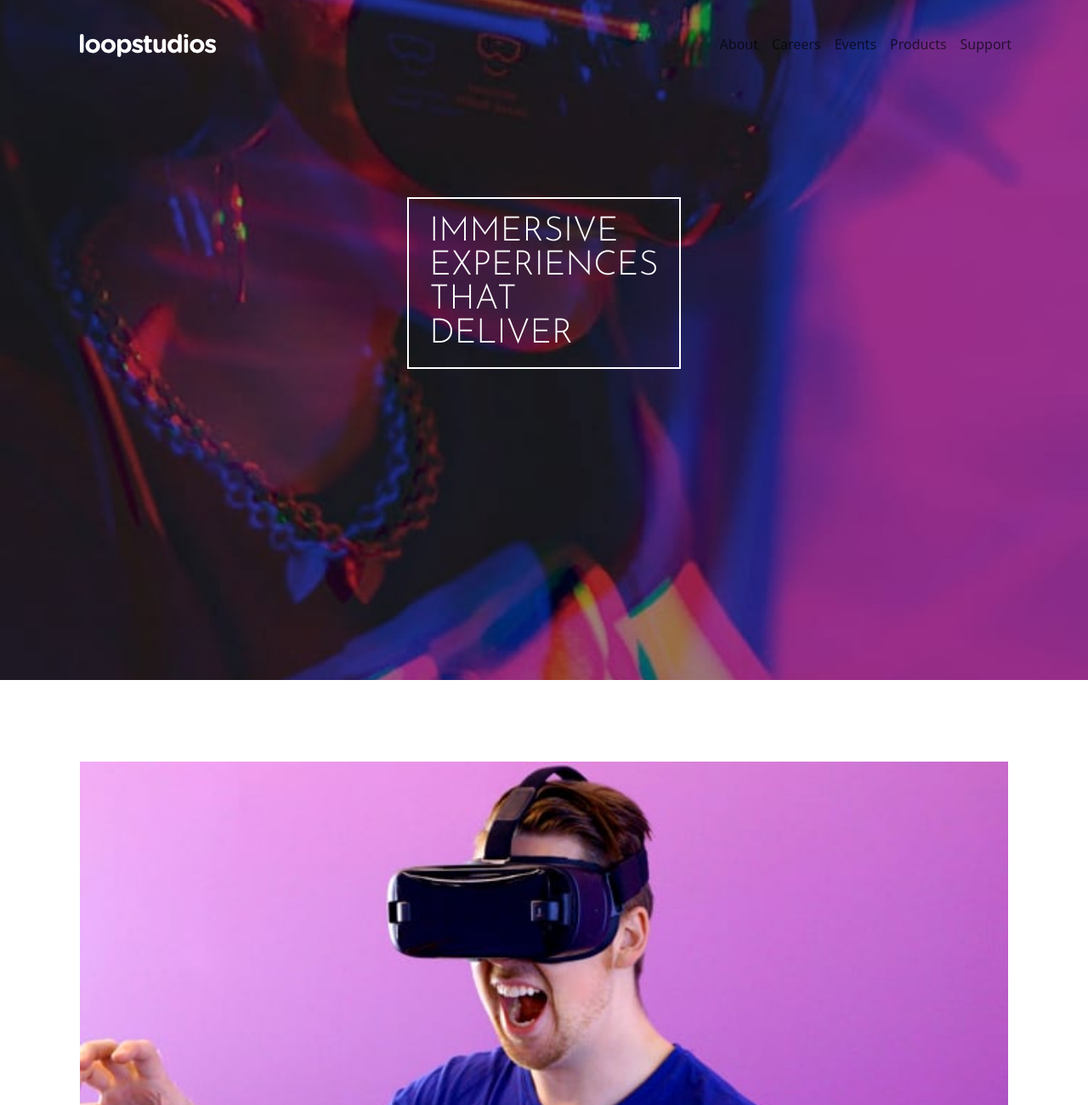
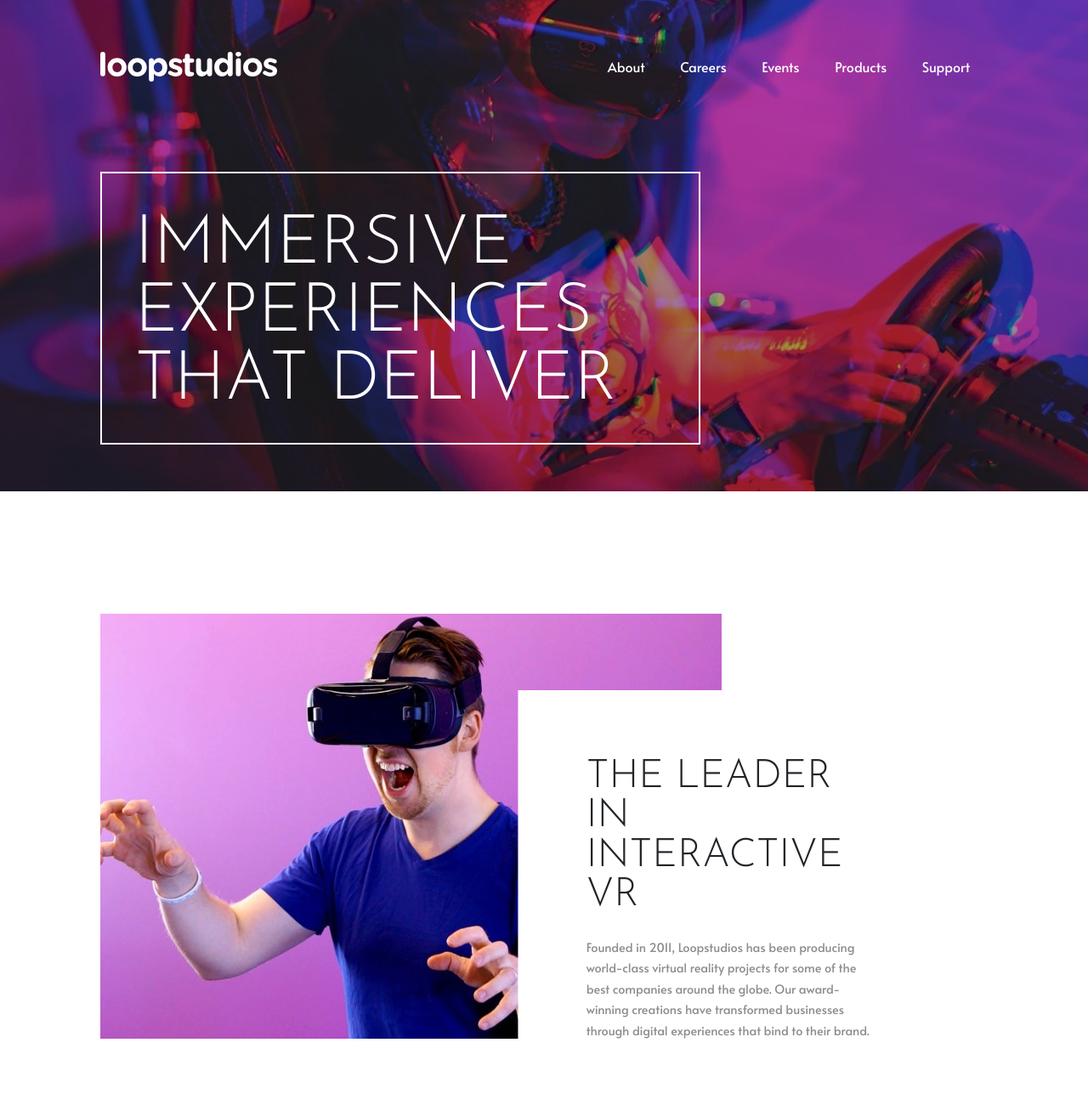
Before and after one commit to FlavioAlfonzetti/loopstudios-landing-page, a website built with Vite: page src/index.html in a window 1280 px wide. Shown: the top 1300 px of the page at 85% size. Built offline with nearby package versions, Linux system fonts and the light colour scheme.

Commit message:
hero desktop done

```diff
--- a/src/index.html
+++ b/src/index.html
@@ -14,7 +14,7 @@
   </head>
   <body>
     <section class="hero">
-      <div class="container pt-4">
+      <div class="container pt-4 pt-lg-5 px-lg-5">
         <nav class="navbar navbar-expand-lg">
           <div class="container-fluid pe-0">
             <a class="navbar-brand" href="#">
@@ -35,7 +35,6 @@
                 alt=""
               />
               <img class="hamburger-close" src="images/icon-close.svg" alt="" />
-              <!-- <span class="navbar-toggler-icon"></span> -->
             </button>
             <div class="navbar-nav d-none d-lg-flex">
               <a class="nav-link" href="#">About</a>
@@ -44,19 +43,6 @@
               <a class="nav-link" href="#">Products</a>
               <a class="nav-link" href="#">Support</a>
             </div>
-
-            <!-- <div
-              class="collapse navbar-collapse justify-content-end"
-              id="navbarNavAltMarkup"
-            >
-              <div class="navbar-nav">
-                <a class="nav-link" href="#">About</a>
-                <a class="nav-link" href="#">Careers</a>
-                <a class="nav-link" href="#">Events</a>
-                <a class="nav-link" href="#">Products</a>
-                <a class="nav-link" href="#">Support</a>
-              </div>
-            </div> -->
           </div>
         </nav>
         <div class="hero-txt">
@@ -81,9 +67,12 @@
 
     <!-- SECTION INTERACTIVE VR -->
     <section class="interactive-vr">
-      <div class="container px-4">
-        <div class="vr__img">
+      <div class="container px-4 pt-lg-5 px-lg-5">
+        <div class="vr__img d-lg-none">
           <img src="images/mobile/image-interactive.jpg" alt="" />
+        </div>
+        <div class="vr__img d-none d-lg-block">
+          <img src="images/desktop/image-interactive.jpg" alt="" />
         </div>
         <div class="vr__txt">
           <h1>The leader in interactive VR</h1>
@@ -99,7 +88,7 @@
 
     <!-- SECTION OUR CREATIONS -->
     <section class="our-creations">
-      <div class="container px-4">
+      <div class="container px-4 pt-lg-5 px-lg-5">
         <h1>Our creations</h1>
         <div class="creations">
           <div class="creation creation-1">
@@ -156,6 +145,8 @@
         </div>
       </div>
     </section>
+
+    <!-- FOOTER -->
     <footer>
       <div
         class="container px-0 py-5 d-flex flex-column align-items-center text-center gap-4"
--- a/src/scss/styles.scss
+++ b/src/scss/styles.scss
@@ -25,6 +25,8 @@
 }
 
 body {
+  height: 100%;
+
   /* SECTION HERO */
   .hero {
     background-image: url("../images/mobile/image-hero.jpg");
@@ -33,18 +35,62 @@ body {
     background-position: center;
     height: 100vh;
 
+    @media (min-width: 960px) {
+      position: relative;
+      background-image: linear-gradient(rgba(0, 0, 0, 0.3), rgba(0, 0, 0, 0.4)),
+        url("../images/desktop/image-hero.jpg");
+      /* background-size: contain;
+      background-position: unset; */
+      /* height: 100%; */
+      /*  height: 80.4vh; */
+      height: 72.3vh;
+
+      &::before {
+        /* content: "";
+        position: absolute;
+        top: 0;
+        left: 0;
+        bottom: 0;
+        right: 0;
+        background: #000;
+        opacity: 0.4; */
+        /* width: 100%;
+        height: 100%; */
+        /* height: calc(100% - 6rem); */
+      }
+    }
+
+    @media (min-width: 1600px) {
+      height: 90vh;
+      /* width: 90vw; */
+    }
+
     .container {
       display: flex;
+      position: relative;
       flex-direction: column;
       gap: 9.5rem;
+      height: 100vh;
+
+      @media (min-width: 960px) {
+        height: 100%;
+      }
 
       .navbar {
         .container-fluid {
+          @media (min-width: 960px) {
+            padding-left: 0;
+          }
+
           .navbar-brand {
             .logo {
               position: relative;
               z-index: 10;
               width: 10rem;
+
+              @media (min-width: 960px) {
+                width: 13rem;
+              }
             }
           }
 
@@ -65,6 +111,24 @@ body {
               z-index: 10;
             }
           }
+
+          .navbar-nav {
+            a {
+              color: var(--clr-neutral-100);
+              font-family: var(--ff-primary);
+              padding: 0;
+              margin-inline: 1.3rem;
+              line-height: 2.5rem;
+
+              &:hover::after {
+                content: "";
+                display: flex;
+                margin: 0 auto;
+                outline: 1px solid var(--clr-neutral-100);
+                width: 1.5rem;
+              }
+            }
+          }
         }
       }
 
@@ -72,6 +136,14 @@ body {
         align-self: center;
         border: 2px solid var(--clr-neutral-100);
         padding: 1.2rem 1.5rem;
+
+        @media (min-width: 960px) {
+          align-self: flex-start;
+          position: absolute;
+          top: 35%;
+          padding-block: 2.8rem 2rem;
+          padding-inline: 2.4rem 6rem;
+        }
 
         h1 {
           color: var(--clr-neutral-100);
@@ -81,6 +153,14 @@ body {
           font-family: var(--ff-secondary);
           line-height: 1;
           margin: 0;
+
+          @media (min-width: 960px) {
+            font-size: 5rem;
+
+            br:last-child {
+              display: none;
+            }
+          }
         }
       }
     }
@@ -117,10 +197,19 @@ body {
   .interactive-vr {
     padding-top: 6rem;
 
+    @media (min-width: 960px) {
+      /* padding-top: 0; */
+    }
+
     .container {
+      position: relative;
       display: flex;
       flex-direction: column;
       gap: 3rem;
+
+      @media (min-width: 960px) {
+        flex-direction: row;
+      }
 
       .vr__img {
         img {
@@ -134,10 +223,28 @@ body {
         text-align: center;
         margin-inline: 1.2rem;
 
+        @media (min-width: 960px) {
+          position: absolute;
+          right: -6rem;
+          bottom: -0.1rem;
+          transform: translateX(-35%);
+          text-align: left;
+          width: 44%;
+          background-color: var(--clr-neutral-100);
+          justify-content: flex-end;
+          padding: 5rem 5rem 0;
+          gap: 1rem;
+        }
+
         h1 {
           font-family: var(--ff-secondary);
           text-transform: uppercase;
           font-size: 1.9rem;
+
+          @media (min-width: 960px) {
+            font-size: 2.9rem;
+            line-height: 1;
+          }
         }
 
         p {
@@ -145,6 +252,12 @@ body {
           color: var(--clr-neutral-500);
           font-size: 0.9rem;
           line-height: 1.7;
+
+          @media (min-width: 960px) {
+            margin-bottom: 0;
+            font-size: 0.9rem;
+            line-height: 1.7;
+          }
         }
       }
     }
```
